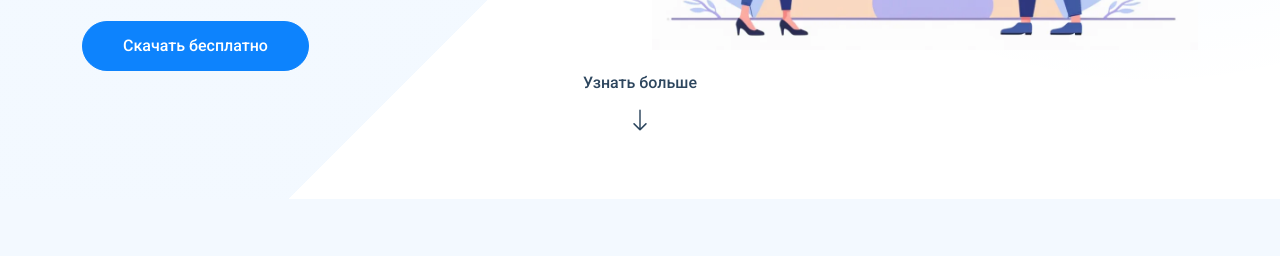
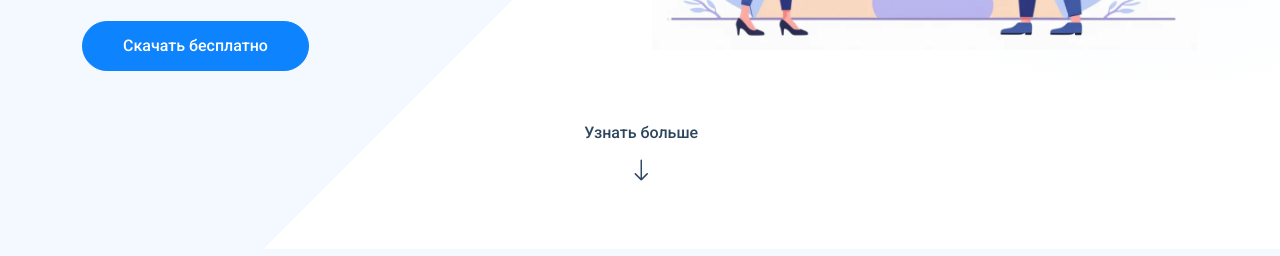
Before and after one commit to zeprog/onewizard-webcopy, a plain HTML site: page public/index.html in a window 1280 px wide. Shown: the part 504-760 px from the top of the page. Drawn offline with nearby package versions, Linux system fonts and the light colour scheme.

Commit message:
changes for "learn more" and arrow

```diff
--- a/public/assets/css/main.css
+++ b/public/assets/css/main.css
@@ -945,13 +945,14 @@ section,
 }
 
 .learn-more-btn {
-  display: flex;
+  display: inline-flex;
   flex-direction: column;
   align-items: center;
   text-decoration: none;
   color: var(--heading-color);
   font-weight: 500;
   transition: all 0.3s ease;
+  padding: 50px 0 0 45%;
 }
 
 .learn-more-btn:hover {
```
